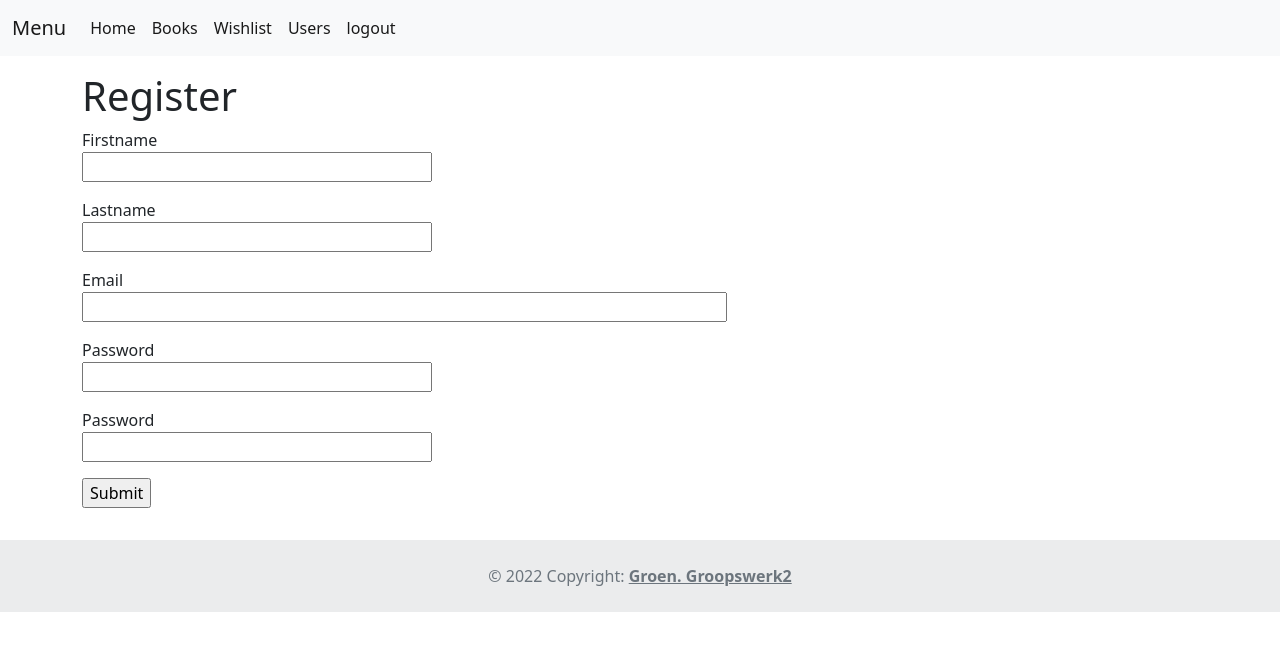
After one commit to alinakonysheva/green_shop, a Python web app: template myapp/templates/login/register.html in a window 1280 px wide. The commit adds this page. Shown: the top 651 px of the page. Run offline with Jinja, Linux system fonts and the light colour scheme; the template is opened without the code that fills it, so the values that code supplies are empty, except form fields; tables that the repository leaves empty hold one stand-in row (values such as "Sample post"); form fields are guessed from the names that the template uses; some libraries are stand-ins or nearby versions.

Commit message:
login zit erbij, werkt nog niet

```diff
--- a/database.py
+++ b/database.py
@@ -1,4 +1,4 @@
-from config import DB_HOST, DB_PASSWORD, DB_USER_NAME, DB_PORT, DB_NAME
+from venv.config import DB_HOST, DB_PASSWORD, DB_USER_NAME, DB_PORT, DB_NAME
 from sqlalchemy import Column, Integer,Table,MetaData,String
 from sqlalchemy import create_engine
 from sqlalchemy.ext.declarative import declarative_base
--- a/myapp/bp_general/modal_general.py
+++ b/myapp/bp_general/modal_general.py
@@ -5,11 +5,11 @@ from sqlalchemy.orm import relationship
 from sqlalchemy.ext.declarative import declared_attr
 from sqlalchemy.util import b64encode
 
-from bp_general.constants import categories, languages, covers
+from myapp.bp_general.constants import categories, languages, covers
 from myapp import db
 from sqlalchemy import Column, String, Integer, Float, Text, ForeignKey, LargeBinary
 
-from bp_users.model_users import User
+from myapp.bp_users.model_users import User
 
 
 class Book(db.Model):
--- a/myapp/bp_general/utils_general.py
+++ b/myapp/bp_general/utils_general.py
@@ -1,10 +1,10 @@
 from flask import current_app
 from flask.cli import with_appcontext
 from myapp import db
-import bp_general
+import myapp.bp_general
 
 
-@bp_general.cli.command("create-db")
+@myapp.bp_general.cli.command("create-db")
 @with_appcontext
 def do_create_db():
     if current_app.config['DEBUG']:
--- a/myapp/bp_general/views_general.py
+++ b/myapp/bp_general/views_general.py
@@ -3,9 +3,9 @@ import uuid
 
 from flask import render_template, abort, redirect, flash, url_for, Blueprint, request, send_from_directory
 
-from bp_general.form_books import EbookForm, AudiobookForm, PaperbookForm, SearchForm
+from myapp.bp_general.form_books import EbookForm, AudiobookForm, PaperbookForm, SearchForm
 from myapp import db
-from bp_general.controller_general import ControllerBook, ControllerEBook, ControllerAudioBook, ControllerPaperBook, \
+from myapp.bp_general.controller_general import ControllerBook, ControllerEBook, ControllerAudioBook, ControllerPaperBook, \
     ControllerWishlist, ControllerUsers
 from werkzeug.utils import secure_filename
 
@@ -14,7 +14,7 @@ bp_general_app = Blueprint('bp_general', __name__, cli_group="db")
 ALLOWED_EXTENSIONS = {'txt', 'pdf', 'png', 'jpg', 'jpeg', 'gif'}
 
 
-@bp_general_app.route('/')
+@bp_general_app.route('/home')
 def do_home():
     controller = ControllerBook(db.session)
     return render_template('general/home.html', name='some name', ids=controller.get_all_ids(), form=SearchForm())
--- /dev/null
+++ b/myapp/bp_login/__init__.py
@@ -0,0 +1,3 @@
+from flask import Blueprint
+
+bp_login = Blueprint('bp_login', __name__)
--- a/myapp/bp_users/form_users.py
+++ b/myapp/bp_users/form_users.py
@@ -1,8 +1,10 @@
 from flask_wtf import FlaskForm
 from wtforms import StringField, EmailField, SubmitField
+from werkzeug.security import generate_password_hash, check_password_hash
 
 
 class ProfileForm(FlaskForm):
-    username = StringField('Name', id='profile_username')
+    firstname = StringField('Firstname', id='profile_firstname')
+    lastname =StringField('Lastname',id='profile_lastname')
     email = EmailField('Email', id='profile_email')
     submit = SubmitField('Save', id='profile_submit')
--- a/myapp/templates/index_base.html
+++ b/myapp/templates/index_base.html
@@ -34,6 +34,11 @@
         </button>
         <div class="collapse navbar-collapse" id="navbarNav">
             <ul class="navbar-nav">
+                 {% if current_user.is_anonymous %}
+                <li class="nav-item">
+                    <a class="nav-link active" aria-current="page" href="{{ url_for('bp_login.login')}}">Login</a>
+                </li>
+                {% else %}
                 <li class="nav-item">
                     <a class="nav-link active" aria-current="page" href="{{ url_for('bp_general.do_home')}}">Home</a>
                 </li>
@@ -46,6 +51,10 @@
                 <li class="nav-item">
                     <a class="nav-link active" aria-current="page" href="{{ url_for('bp_general.do_home')}}">Users</a>
                 </li>
+                <li class="nav-item">
+                    <a class="nav-link active" aria-current="page" href="{{ url_for('bp_login.logout')}}">logout</a>
+                </li>
+                {% endif %}
             </ul>
         </div>
     </div>
--- /dev/null
+++ b/myapp/templates/login/register.html
@@ -0,0 +1,46 @@
+{% extends "index_base.html" %}
+
+{% block title_block %}Register{% endblock %}
+
+{% block main_content %}
+    <h1>Register</h1>
+    <form action="" method="post">
+        {{ form.hidden_tag() }}
+        <p>
+            {{ form.firstname.label }}<br>
+            {{ form.firstname(size=32) }}<br>
+            {% for error in form.firstname.errors %}
+            <span style="color: red;">[{{ error }}]</span>
+            {% endfor %}
+        </p>
+        <p>
+            {{ form.lastname.label }}<br>
+            {{ form.lastname(size=32) }}<br>
+            {% for error in form.lastname.errors %}
+            <span style="color: red;">[{{ error }}]</span>
+            {% endfor %}
+        </p>
+        <p>
+            {{ form.email.label }}<br>
+            {{ form.email(size=64) }}<br>
+            {% for error in form.email.errors %}
+            <span style="color: red;">[{{ error }}]</span>
+            {% endfor %}
+        </p>
+        <p>
+            {{ form.password.label }}<br>
+            {{ form.password(size=32) }}<br>
+            {% for error in form.password.errors %}
+            <span style="color: red;">[{{ error }}]</span>
+            {% endfor %}
+        </p>
+        <p>
+            {{ form.password2.label }}<br>
+            {{ form.password2(size=32) }}<br>
+            {% for error in form.password2.errors %}
+            <span style="color: red;">[{{ error }}]</span>
+            {% endfor %}
+        </p>
+        <p>{{ form.submit() }}</p>
+    </form>
+{% endblock %}
--- a/myapp/templates/users/myprofile.html
+++ b/myapp/templates/users/myprofile.html
@@ -13,7 +13,7 @@
 <form method="post" name="form-profile" class="form">
     {{ form.hidden_tag() }}
     <div class="form-group">
-    {{ form.username.label(class_="form-label") }} {{ form.username(class_="form-control") }}</div>
+    {{ form.firstname.label(class_="form-label") }} {{ form.firstname(class_="form-control") }}</div>
 
     <div class="form-group">
     {{ form.email.label(class_="form-label") }} {{ form.email(class_="form-control") }}</div>
--- a/myapp/templates/users/userlist.html
+++ b/myapp/templates/users/userlist.html
@@ -25,7 +25,7 @@
 
 
             </td>
-            <td>{{ user.username }}</td>
+            <td>{{ user.firstname }}</td>
             <td>{{ user.email }}</td>
         </tr>
         {% endfor %}
--- a/wishlistbook.py
+++ b/wishlistbook.py
@@ -1,3 +1,4 @@
+
 from sqlalchemy import Column, ForeignKey
 from sqlalchemy.orm import relationship
 from database import BaseObj
```
Also changed, not shown: myapp/__init__.py (+8 -2 lines), myapp/bp_general/controller_general.py (+8 -8 lines), myapp/bp_login/form_login.py (added, +28 -0 lines), myapp/bp_login/vieuws_login.py (added, +47 -0 lines), myapp/bp_users/model_users.py (+8 -2 lines), myapp/bp_users/views_users.py (+9 -6 lines), myapp/templates/login/login.html (added, +29 -0 lines).
